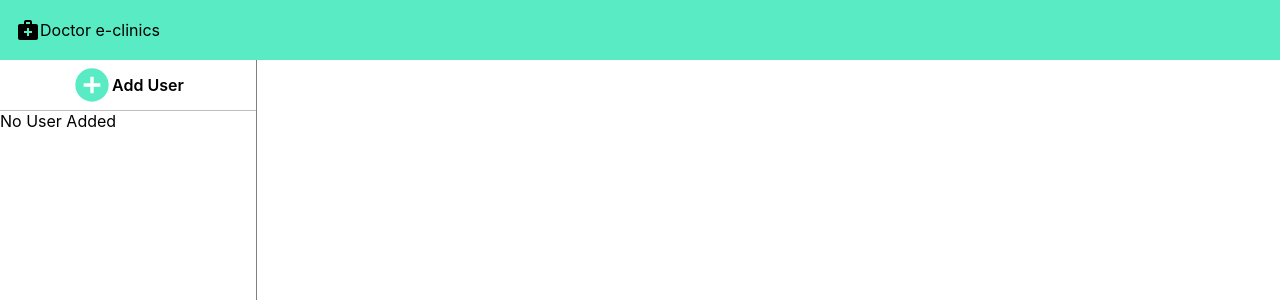
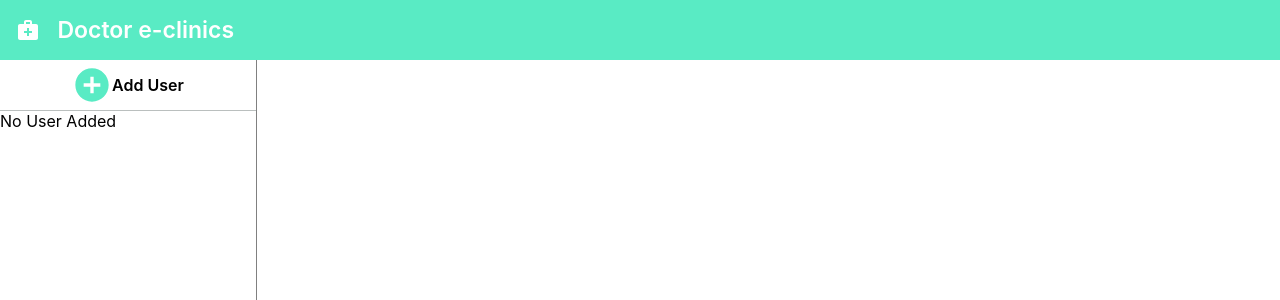
Before and after one commit to SiDDhartharG/help-now, a React (Create React App) app: page / in a window 1280 px wide. Shown: the top 300 px of the page. Built offline with nearby package versions, Linux system fonts and the light colour scheme.

Commit message:
Some css refinement

```diff
--- a/src/components/header.js
+++ b/src/components/header.js
@@ -2,8 +2,8 @@ import React from 'react';
 import MedicalServicesIcon from '@mui/icons-material/MedicalServices';
 
 const Header = () => {
-    return <div style={{ height: "60px", background: "#59ebc4", position: "fixed", top: 0, right: 0, left: 0, padding: "0px 16px", display: "flex", alignItems: "center" }}>
-        <MedicalServicesIcon />Doctor e-clinics
+    return <div style={{ height: "60px", color: "white", fontSize: 23, fontWeight: 600, background: "#59ebc4", position: "fixed", top: 0, right: 0, left: 0, padding: "0px 16px", display: "flex", alignItems: "center" }}>
+        <MedicalServicesIcon /> &nbsp; &nbsp;Doctor e-clinics
     </div>
 }
 
```
